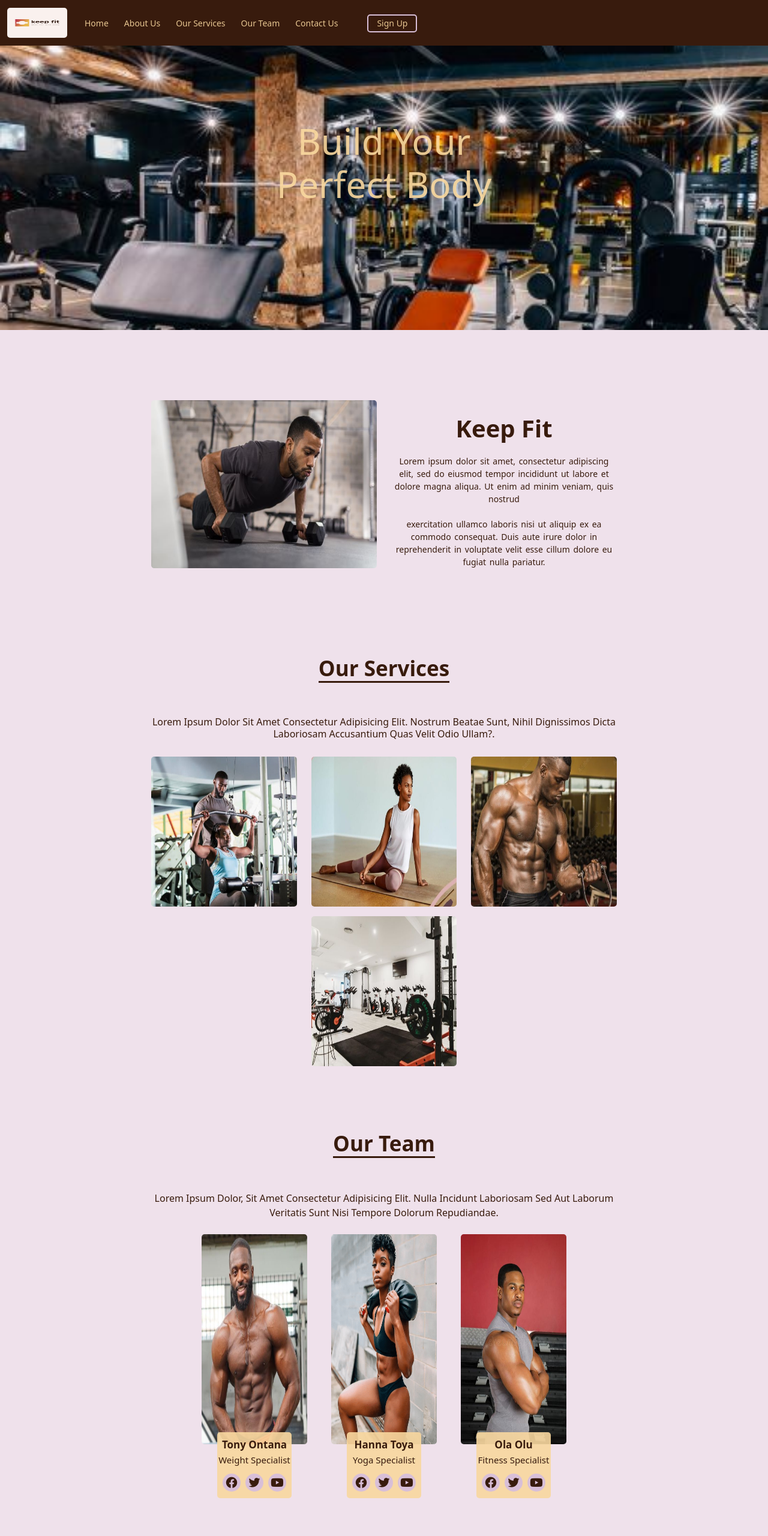
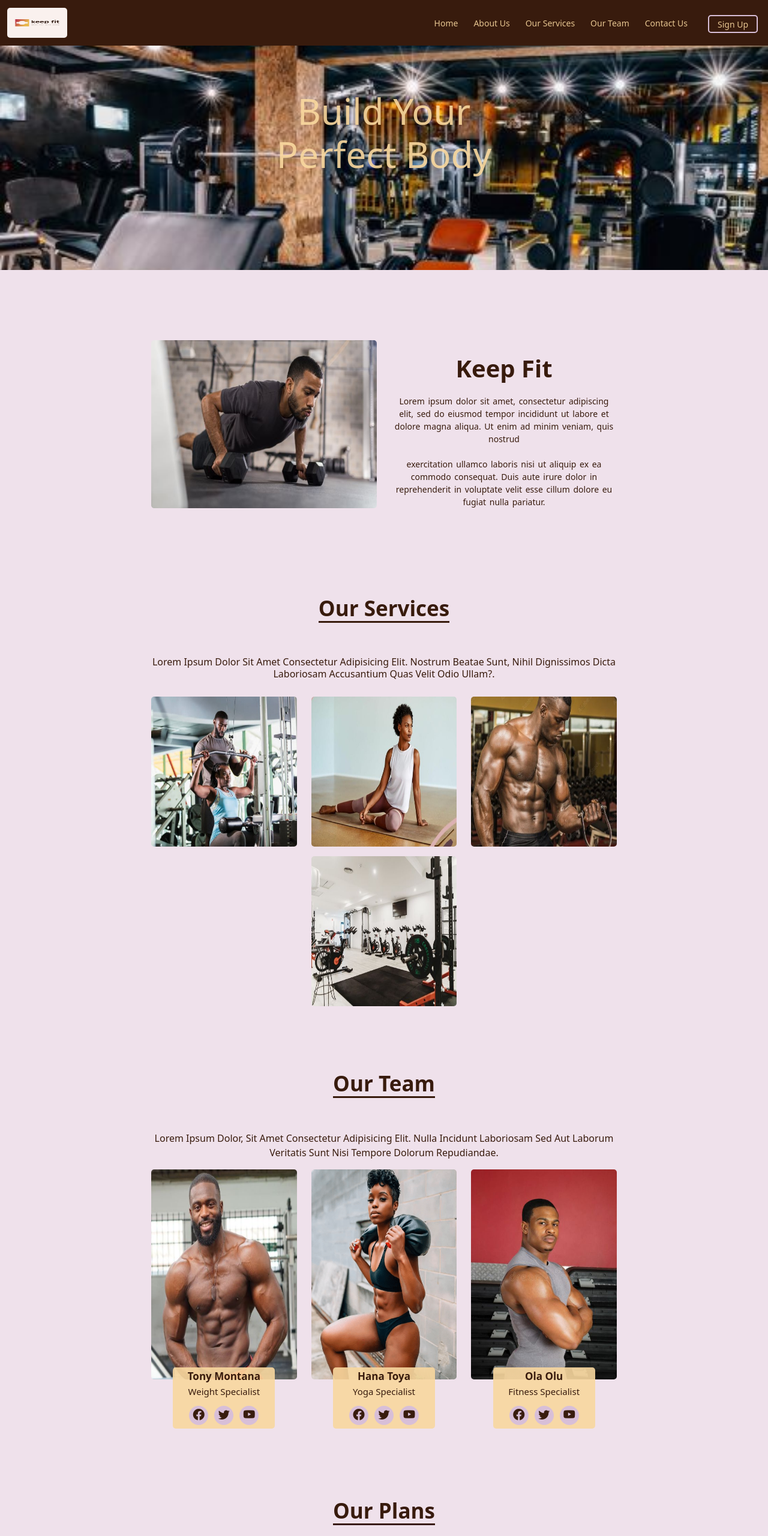
Before and after one commit to rashdowdev/keep-fit, a plain HTML site: page index.html in a window 1280 px wide. Shown: the top 2560 px of the page at 60% size. Drawn offline with nearby package versions, Linux system fonts and the light colour scheme.

Commit message:
corrected some omitted errors

```diff
--- a/index.html
+++ b/index.html
@@ -6,14 +6,13 @@
     <meta name="viewport" content="width=device-width, initial-scale=1.0">
     <title>home</title>
     <link href="https://cdn.jsdelivr.net/npm/bootstrap@5.3.0-alpha1/dist/css/bootstrap.min.css" rel="stylesheet" integrity="sha384-GLhlTQ8iRABdZLl6O3oVMWSktQOp6b7In1Zl3/Jr59b6EGGoI1aFkw7cmDA6j6gD" crossorigin="anonymous">
-    <link rel="stylesheet" href="https://cdnjs.cloudflare.com/ajax/libs/font-awesome/6.1.1/css/all.min.css"/>
     <link rel="stylesheet" href="https://cdn.jsdelivr.net/npm/bootstrap-icons@1.10.3/font/bootstrap-icons.css">
     <link rel="stylesheet" href="style.css">
 </head>
 <body>
     <header>
         <nav class="navbar navbar-expand-md fixed-top">
-            <div class="container-xxl justify-content-between">
+            <div class="container-xxl">
                 <a class="navbar-brand" href="index">
                     <img class="logo" width="100" height="50" src="images/logo.png" alt="logo">
                 </a>
@@ -40,7 +39,7 @@
                     <a class="nav-link" href="#contact">contact us
                   </li>
                   <li class="nav-item">
-                    <a class="nav-link btn btn-sm" href="sign-up">sign up</a>
+                    <a class="nav-link btn btn-sm" href="#sign-up">sign up</a>
                   </li>
                 </ul>
               </div>
@@ -52,7 +51,7 @@
             <article class="banner-bkg">
                 <div class="container-xxl">
                     <div class="banner-img">
-                        <h1>build your <br> perfect body</h1>
+                        <h1 class="text-yellow">build your <br> perfect body</h1>
                     </div>
                 </div>
             </article>
@@ -122,35 +121,35 @@
                     <h3>our team</h3>
                     <p class="p1">Lorem ipsum dolor, sit amet consectetur adipisicing elit. Nulla incidunt laboriosam sed aut laborum veritatis sunt nisi tempore dolorum repudiandae.</p>
                     <div class="row justify-content-center align-items-center">
-                        <div class="col-md-3 my-2 mx-2">
+                        <div class="col-md-4 mb-3">
                             <div class="trainer">
                                 <img  src="images/trainer2.jpg" alt="fitness coach">
                             </div>
                             <div class="info">
-                                <h4> tony ontana</h4>
+                                <h4> tony montana</h4>
                                 <p>weight specialist</p>
                                 <div class="links">
-                                    <a href="#"><i class="fab fa-facebook"></i></a>
-                                    <a href="#"><i class="fab fa-twitter"></i></a>
-                                    <a href="#"><i class="fab fa-youtube"></i></a>
+                                    <a href="#"><i class="bi bi-facebook"></i></a>
+                                    <a href="#"><i class="bi bi-twitter"></i></a>
+                                    <a href="#"><i class="bi bi-youtube"></i></a>
                                 </div>
                             </div>
                         </div>
-                        <div class="col-md-3 my-2 mx-2">
+                        <div class="col-md-4 mb-3">
                             <div class="trainer">
                                 <img class="img-fluid" src="images/trainer1.jpg" alt="fitness coach">
                             </div>
                             <div class="info">
-                                <h4> hanna toya</h4>
+                                <h4> hana toya</h4>
                                 <p>yoga specialist</p>
                                 <div class="links">
-                                    <a href="#"><i class="fa-brands fa-facebook"></i></a>
-                                    <a href="#"><i class="fa-brands fa-twitter"></i></a>
-                                    <a href="#"><i class="fa-brands fa-youtube"></i></a>
+                                    <a href="#"><i class="bi bi-facebook"></i></a>
+                                    <a href="#"><i class="bi bi-twitter"></i></a>
+                                    <a href="#"><i class="bi bi-youtube"></i></a>
                                 </div>
                             </div>
                         </div>
-                        <div class="col-md-3 my-2 mx-2">
+                        <div class="col-md-4 mb-3">
                             <div class="trainer">
                                 <img class="img-fluid" src="images/trainer3.jpg" alt="fitness coach">
                             </div>
@@ -158,9 +157,9 @@
                                 <h4>ola olu</h4>
                                 <p>fitness specialist</p>
                                 <div class="links">
-                                    <a href="#"><i class="fa-brands fa-facebook"></i></a>
-                                    <a href="#"><i class="fa-brands fa-twitter"></i></a>
-                                    <a href="#"><i class="fa-brands fa-youtube"></i></a>
+                                    <a href="#"><i class="bi bi-facebook"></i></a>
+                                    <a href="#"><i class="bi bi-twitter"></i></a>
+                                    <a href="#"><i class="bi bi-youtube"></i></a>
                                 </div>
                             </div>
                         </div>
@@ -171,7 +170,7 @@
                     <h3>our plans</h3>
                     <p class="p1">Lorem ipsum dolor, sit amet consectetur adipisicing elit. Nulla incidunt laboriosam sed aut laborum veritatis sunt nisi tempore dolorum repudiandae.</p>
                     <div class="row my-1 justify-content-center">
-                        <div class="col-9 col-md-3 mx-3">
+                        <div class="col-9 col-md-4">
                             <div class="card my-2">
                                 <div class="card-body text-center py-2">
                                     <h4 class="card-tittle">basic</h4>
@@ -186,7 +185,7 @@
                                 </div>
                             </div>
                         </div>
-                        <div class="col-9 col-md-3 mx-3">
+                        <div class="col-9 col-md-4">
                             <div class="card my-2">
                                 <div class="card-body text-center py-2">
                                     <h4 class="card-tittle">standard</h4>
@@ -201,7 +200,7 @@
                                 </div>
                             </div>
                         </div>
-                        <div class="col-9 col-md-3 mx-3">
+                        <div class="col-9 col-md-4">
                             <div class="card my-2">
                                 <div class="card-body text-center py-2">
                                     <h4 class="card-tittle">premium</h4>
@@ -397,9 +396,9 @@
                 </div>
                 <div class="col md-4">
                     <div class="lnks ">
-                        <a href="#"><i class="fa-brands fa-facebook"></i></a>
-                    <a href="#"><i class="fa-brands fa-twitter"></i></a>
-                    <a href="#"><i class="fa-brands fa-youtube"></i></a>
+                        <a href="#"><i class="bi bi-facebook"></i></a>
+                    <a href="#"><i class="bi bi-twitter"></i></a>
+                    <a href="#"><i class="bi bi-youtube"></i></a>
                     </div>
                 </div>
             </div>
--- a/style.css
+++ b/style.css
@@ -87,7 +87,10 @@ header h5{
 header ul{
     width: 30%;
     margin: 0 auto;
-    text-align: center;
+    display: flex;
+    flex-direction: column;
+    justify-content: center;
+    align-items: center;
 }
 
 header li{
@@ -107,7 +110,6 @@ header .btn{
     width: 83px;
     height: 30px;
     margin-top: -12px;
-    margin-left: 15px;
     display: flex;
     align-items: center;
     justify-content: center;
@@ -129,6 +131,9 @@ header .btn a{
 
 header ul{
     width: 100%;
+    flex-direction: row;
+    justify-content: end;
+    align-items: center;
 }
 
 header li{
@@ -137,10 +142,6 @@ header li{
 
 header li a{
     font-size: 14px !important;
-}
-
-header .btn{
-
 }}
 
 .banner-bkg{
@@ -326,9 +327,9 @@ header .btn{
     flex-direction: column;
     align-items: center;
     justify-content: center;
-    padding: 5px 0;
+    padding: 1px 3px;
     width: 70%;
-    height: 110px;
+    height: fit-content;
     margin: 0 auto;
     margin-top: -20px;
     position: relative;
@@ -364,13 +365,13 @@ header .btn{
 
 #team a{
    display: flex;
+   align-items: center;
    justify-content: center;
-   align-items: center;
-   height: 33px;
-   width: 33px;
+   height: 32px !important;
+   width: 32px !important;
    background-color: var(--text-color2);
    border-radius: 50%;
-   margin: 5px;
+   margin: 5px !important;
 }
 #team a:hover{
     box-shadow: 0 0 5px #111;
@@ -379,15 +380,16 @@ header .btn{
 #team a i{
     font-size: 22px;
     color: var(--main);
+    margin-bottom: 2px !important;
 }
 
 #plans{
     padding-top: 100px;
-    overflow: hidden;
+
 }
 
 #plans .card:hover{
-    box-shadow: 1px 1px 5px var(--main);
+    box-shadow: 1px 1px 4px var(--main);
 }
 
 #plans h3{
@@ -588,11 +590,10 @@ header .btn{
 @media only screen and (min-width: 768px){
 
 .banner-bkg{
-    height: 550px;
+    height: 450px;
 }
 
 .wrapper{
-    width: 800px;
     margin: 0 auto;
 }
 
@@ -675,12 +676,6 @@ margin: 4px;
     margin-bottom: 45px;
 }
 
-#plans .card{
-    height: 340px;
-    width: 200px;
-    margin-right: -80px;
-}
-
 #plans .card-tittle{
     margin-bottom: 20px;
     padding: 15px 0;
@@ -739,6 +734,9 @@ margin: 4px;
 
 @media only screen and (min-width: 1000px){
 
+.wrapper{
+    max-width: 800px;
+}
 }
 
 #sign-up{
```
Also changed, not shown: package.json (deleted, +0 -19 lines).
